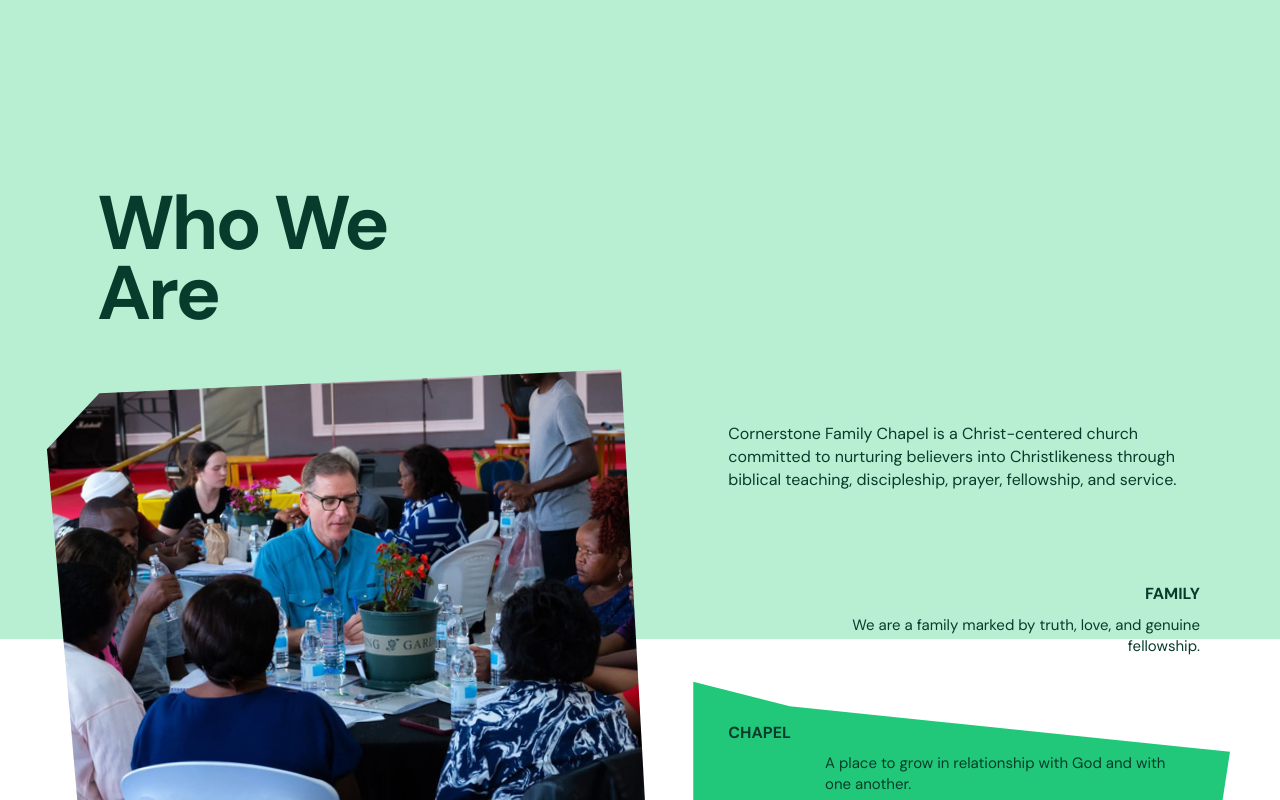
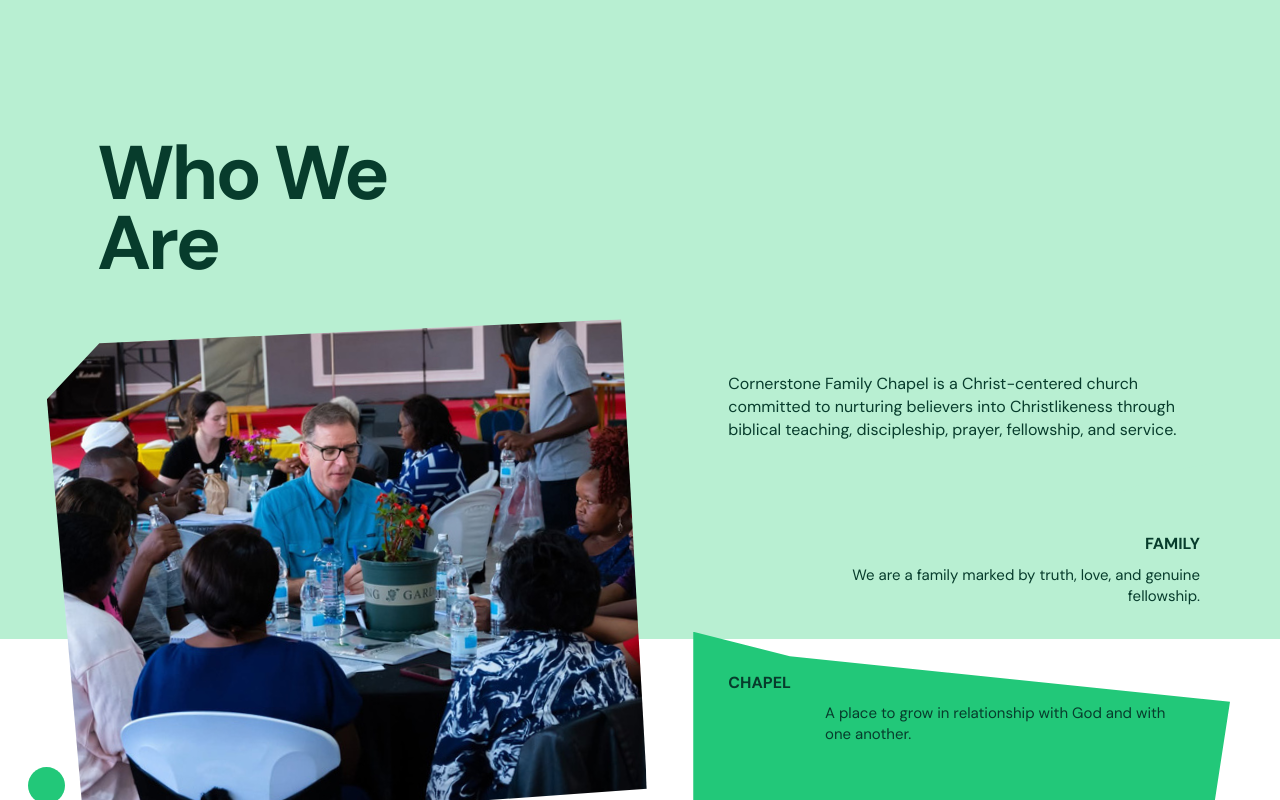
Before and after one commit to Watenehub/CFC, a React (Vite) app in the folder frontend/: page /about in a window 1280 px wide. Shown: the part 1680-2480 px from the top of the page. Built offline with nearby package versions, Linux system fonts and the light colour scheme; no server answers.

Commit message:
Increase negative margin-top to -500px
- Increased from -450px to -500px to further reduce blank space

```diff
--- a/frontend/src/pages/About.css
+++ b/frontend/src/pages/About.css
@@ -816,7 +816,7 @@
 .about-who {
   padding: 0 0 110px;
   background: var(--about-white);
-  margin-top: -450px;
+  margin-top: -500px;
 }
 
 .about-section-title {
```
